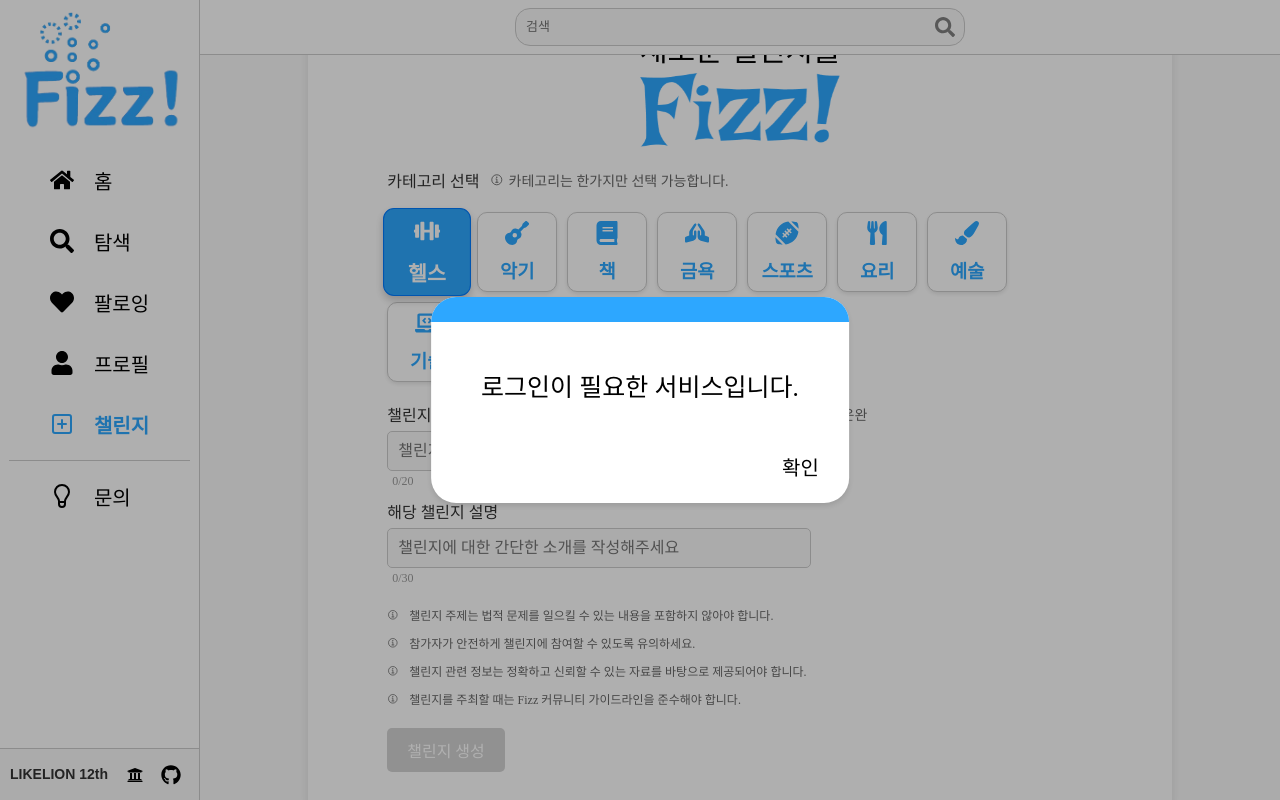
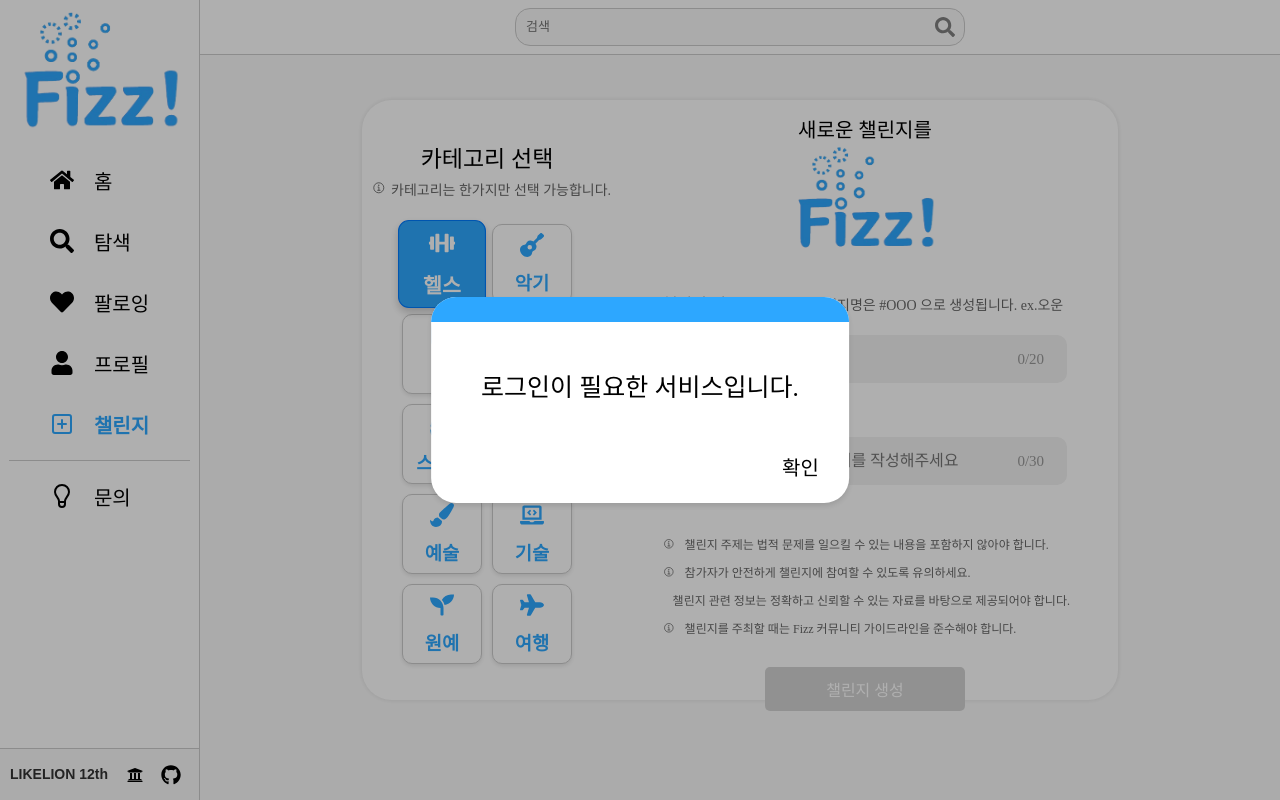
Before and after one commit to Fizz-challenge/Fizz_front, a React (Vite) app: page /new-challenge in a window 1280 px wide. Built offline with nearby package versions, Linux system fonts and the light colour scheme; a web font is replaced by a local one.

Commit message:
[fix] new challenge 스타일 변경

```diff
--- a/src/Page/NewChallengePage/NewChallengePage.css
+++ b/src/Page/NewChallengePage/NewChallengePage.css
@@ -1,7 +1,4 @@
 .new-challenge-page {
-  display: flex;
-  justify-content: center;
-  align-items: center;
   height: 100vh;
   background-color: #f9f9f9;
   font-family: 'Pretendard-Regular';
@@ -9,19 +6,37 @@
 }
 
 .new-challenge-container {
+  position: absolute;
   background-color: white;
+  border-radius: 30px;
+  box-shadow: 0 0 5px rgba(0, 0, 0, 0.1);
+  width: 70%;
+  height: 600px;
+  /* min-width: 700px; */
+  left: calc(15%);
+  top: calc(50% - 300px);
+}
+
+.new-challenge-left {
+  position: absolute;
+  width: 250px;
+  height: 100%;
   padding: 40px;
-  border-radius: 10px;
-  box-shadow: 0 0 10px rgba(14, 11, 11, 0.1);
-  width: 80%;
-  min-width: 700px;
-  display: flex;
-  flex-direction: column;
-  align-items: center;
+  /* background-color: red; */
+}
+
+.new-challenge-right {
+  position: absolute;
+  width: calc(100% - 250px);
+  height: 100%;
+  right: 0;
+  /* background-color: blue; */
 }
 
 .new-challenge-text {
-  font-size: 30px;
+  font-size: 20px;
+  text-align: center;
+  margin-top: 15px;
   font-family: "NanumSquareNeoBD";
   transform: scale(1);
   animation: scaleText 0.6s ease-in-out forwards;
@@ -47,87 +62,100 @@
 
 
 .new-challenge-container form {
-  width: 90%;
-  max-width: 1200px;
+  position: absolute;
+  left: 10%;
+  margin-top: 20px;
+  width: 80%;
+  height: 300px;
+  /* max-width: 1200px; */
+  /* background-color: red; */
 }
+
 .new-challenge-container img {
   display: block;
   margin: 0 auto 20px;
-  width: 200px;
-  cursor: pointer;;
+  width: 150px;
+  cursor: pointer;
 }
 
-.challenge-form {
+/* .challenge-form {
+  position: absolute;
   width: 100%;
-}
+} */
 
 .challenge-form label {
-  display: flex;
-  align-items: center;
+  /* display: flex; */
+  /* align-items: center; */
   font-size: 16px;
   font-weight: 500;
   color: #333;
-  margin-bottom: 5px;
+  /* margin-top: 30px; */
+}
+
+.category-title {
+  text-align: center;
+}
+
+.form-plus2 {
+  position: absolute;
+  left: 0px;
+  display: block;
 }
 
 .form-plus {
   font-size: 14px;
   color: #666;
   margin-left: 10px;
-  display: flex;
-  align-items: center;
 }
 
 .form-plus svg {
   margin-right: 5px;
 }
 
-.challenge-form input,
-.challenge-date-input,
+/* .input-wrapper {
+  height: 60px;
+  background-color: red;
+} */
+
+.challenge-input,
 .challenge-form-description {
   font-family: inherit;
   font-size: inherit;
   outline: none;
-  background-color: #f9f9f9;
-  border: 1px solid #ccc;
-  padding: 10px;
-  border-radius: 5px;
+  background-color: #f1f1f1;
+  border: none;
+  padding: 15px;
+  border-radius: 10px;
   font-size: 16px;
-  margin-bottom: 18px;
   word-wrap: break-word;
   width: 100%;
+  margin-bottom: 30px;
   box-sizing: border-box;
   transition: transform 0.3s ease, border 0.3s ease;
 }
 
-.challenge-form input:focus,
-.challenge-date-input:focus,
+.challenge-input:focus,
 .challenge-form-description:focus {
-  border: 3px solid #2DA7FF;
-  padding: 8px;
+  outline: 3px solid #2DA7FF;
+  /* padding: 12.5px; */
   animation: border-focus 0.3s forwards;
 }
 
 @keyframes border-focus {
   0% {
-    border: 3px solid transparent;
+    outline: 3px solid transparent;
   }
   100% {
-    border: 3px solid #2DA7FF;
+    outline: 3px solid #2DA7FF;
   }
-}
-
-.input-wrapper {
-  position: relative;
-  margin-bottom: 10px;
 }
 
 .char-count {
   position: absolute;
-  bottom: 0px;
-  left: 5px;
-  font-size: 12px;
+  font-size: 15px;
   color: #999;
+  margin-left: -50px;
+  margin-top: 16px;
 }
 
 .category-selection {
@@ -135,7 +163,7 @@
   flex-wrap: wrap;
   gap: 10px;
   margin-bottom: 20px;
-  margin-top: 20px;
+  margin-top: 50px;
 }
 
 .category-card {
@@ -191,6 +219,8 @@
   border-radius: 5px;
   font-size: 16px;
   cursor: pointer;
+  width: 200px;
+  margin: 20px auto;
   transition: background-color 0.3s ease;
   font-family: 'Pretendard-Regular';
 }
--- a/src/Page/NewChallengePage/NewChallengePage.jsx
+++ b/src/Page/NewChallengePage/NewChallengePage.jsx
@@ -1,25 +1,24 @@
-import React, { useState, useEffect, useRef } from 'react';
-import { useNavigate } from 'react-router-dom';
-import axios from 'axios';
-import './NewChallengePage.css';
-import '../NewPostPage/NewPost.css';
+import React, { useState, useEffect, useRef } from "react";
+import { useNavigate } from "react-router-dom";
+import axios from "axios";
+import "./NewChallengePage.css";
+import "../NewPostPage/NewPost.css";
 import { IoInformationCircleOutline } from "react-icons/io5";
-import FizzLogo from '../../assets/Fizz.png';
-import { categories } from './categoriesData';
-import NoticePopup from '../../Components/NoticePopup.jsx';
+import { categories } from "./categoriesData.jsx";
+import NoticePopup from "../../Components/NoticePopup.jsx";
 
 const NewChallengePage = () => {
-  const [title, setTitle] = useState('');
-  const [description, setDescription] = useState('');
+	const [title, setTitle] = useState("");
+	const [description, setDescription] = useState("");
 	const [titleCharCount, setTitleCharCount] = useState(0);
 	const [descriptionCharCount, setDescriptionCharCount] = useState(0);
 	const [selectedCategory, setSelectedCategory] = useState(categories[0].id);
 	const [animateText, setAnimateText] = useState(false);
 	const [isPopupVisible, setIsPopupVisible] = useState(false);
-  const [popupMessage, setPopupMessage] = useState('');
+	const [popupMessage, setPopupMessage] = useState("");
 	const fizzLogoRef = useRef(null);
 
-  const token = localStorage.getItem('accessToken');
+	const token = localStorage.getItem("accessToken");
 	const navigate = useNavigate();
 
 	useEffect(() => {
@@ -31,7 +30,7 @@ const NewChallengePage = () => {
 	}, [token]);
 
 	const handleTitleChange = (event) => {
-    const value = event.target.value.replace(/#/g, '');
+		const value = event.target.value.replace(/#/g, "");
 		setTitle(value.substring(0, 20));
 		setTitleCharCount(value.length > 20 ? 20 : value.length);
 	};
@@ -57,18 +56,22 @@ const NewChallengePage = () => {
 		};
 
 		try {
-      const response = await axios.post('https://gunwoo.store/api/challenge', challengeData, {
+			const response = await axios.post(
+				"https://gunwoo.store/api/challenge",
+				challengeData,
+				{
 					headers: {
 						Authorization: `Bearer ${token}`,
-          'Content-Type': 'application/json',
+						"Content-Type": "application/json",
 					},
-      });
+				}
+			);
 
-      console.log('Challenge Created:', response.data);
+			console.log("Challenge Created:", response.data);
 			setPopupMessage("챌린지 생성에 성공하였습니다");
 			setIsPopupVisible(true);
 		} catch (error) {
-      console.error('Error creating challenge:', error);
+			console.error("Error creating challenge:", error);
 			setPopupMessage("챌린지 생성에 실패했습니다. 다시 시도해주세요.");
 			setIsPopupVisible(true);
 		}
@@ -76,36 +79,58 @@ const NewChallengePage = () => {
 
 	const handleAnimationEnd = () => {
 		if (fizzLogoRef.current) {
-      fizzLogoRef.current.classList.add('scale-fizz');
+			fizzLogoRef.current.classList.add("scale-fizz");
 		}
 	};
 
 	return (
 		<div className="new-challenge-page">
 			<div className="new-challenge-container">
-        <p className={`new-challenge-text ${animateText ? 'animate' : ''}`} onAnimationEnd={handleAnimationEnd}>새로운 챌린지를</p>
-        <img ref={fizzLogoRef} src={FizzLogo} alt="Fizz Logo" />
-        <form onSubmit={handleSubmit}>
-          <div className="challenge-form">
+				<div className="new-challenge-left">
 					<label>
-              카테고리 선택
-              <span className='form-plus'><IoInformationCircleOutline />카테고리는 한가지만 선택 가능합니다.</span>
+						<div className="category-title">카테고리 선택</div>
+						<span className="form-plus form-plus2">
+							<IoInformationCircleOutline />
+							카테고리는 한가지만 선택 가능합니다.
+						</span>
 					</label>
 					<div className="category-selection">
 						{categories.map((category) => (
 							<div
 								key={category.id}
-                  className={`category-card ${selectedCategory === category.id ? 'selected' : ''}`}
+								className={`category-card ${
+									selectedCategory === category.id
+										? "selected"
+										: ""
+								}`}
 								onClick={() => handleCategoryClick(category.id)}
 							>
-                  <div className="category-icon">{category.icon}</div>
+								<div className="category-icon">
+									{category.icon}
+								</div>
 								<h3>{category.name}</h3>
 							</div>
 						))}
 					</div>
+				</div>
+				<div className="new-challenge-right">
+					<p
+						className={`new-challenge-text ${
+							animateText ? "animate" : ""
+						}`}
+						onAnimationEnd={handleAnimationEnd}
+					>
+						새로운 챌린지를
+					</p>
+					<img ref={fizzLogoRef} src="../img/logo.png" alt="Fizz Logo" />
+					<form onSubmit={handleSubmit}>
 						<label>
 							챌린지 제목
-              <span className='form-plus'><IoInformationCircleOutline />작성한 챌린지명은 #OOO 으로 생성됩니다. ex.오운완 → #오운완</span>
+							<span className="form-plus">
+								<IoInformationCircleOutline />
+								작성한 챌린지명은 #OOO 으로 생성됩니다.
+								ex.오운완 → #오운완
+							</span>
 						</label>
 						<div className="input-wrapper">
 							<input
@@ -114,10 +139,11 @@ const NewChallengePage = () => {
 								value={title}
 								onChange={handleTitleChange}
 								className="challenge-input"
-                placeholder='챌린지명을 작성해주세요'
-                style={{ width: '50%' }}
+								placeholder="챌린지명을 작성해주세요"
 							/>
-              <span className="char-count">{titleCharCount}/20</span>
+							<span className="char-count">
+								{titleCharCount}/20
+							</span>
 						</div>
 						<label>해당 챌린지 설명</label>
 						<div className="input-wrapper">
@@ -125,45 +151,63 @@ const NewChallengePage = () => {
 								id="description"
 								value={description}
 								onChange={handleDescriptionChange}
-                className='challenge-form-description'
-                placeholder='챌린지에 대한 간단한 소개를 작성해주세요'
-                style={{ width: '60%' }}
+								className="challenge-form-description"
+								placeholder="챌린지에 대한 간단한 소개를 작성해주세요"
 							/>
-              <span className="char-count">{descriptionCharCount}/30</span>
-            </div>
+							<span className="char-count">
+								{descriptionCharCount}/30
+							</span>
 						</div>
 						<div className="upload-info">
 							<div>
 								<IoInformationCircleOutline />
-              <span>챌린지 주제는 법적 문제를 일으킬 수 있는 내용을 포함하지 않아야 합니다.</span>
+								<span>
+									챌린지 주제는 법적 문제를 일으킬 수 있는
+									내용을 포함하지 않아야 합니다.
+								</span>
 							</div>
 							<div>
 								<IoInformationCircleOutline />
-              <span>참가자가 안전하게 챌린지에 참여할 수 있도록 유의하세요.</span>
+								<span>
+									참가자가 안전하게 챌린지에 참여할 수 있도록
+									유의하세요.
+								</span>
 							</div>
 							<div>
 								<IoInformationCircleOutline />
-              <span>챌린지 관련 정보는 정확하고 신뢰할 수 있는 자료를 바탕으로 제공되어야 합니다.</span>
+								<span>
+									챌린지 관련 정보는 정확하고 신뢰할 수 있는
+									자료를 바탕으로 제공되어야 합니다.
+								</span>
 							</div>
 							<div>
 								<IoInformationCircleOutline />
-              <span>챌린지를 주최할 때는 Fizz 커뮤니티 가이드라인을 준수해야 합니다.</span>
-            </div>
+								<span>
+									챌린지를 주최할 때는 Fizz 커뮤니티
+									가이드라인을 준수해야 합니다.
+								</span>
 							</div>
 							<button
-            type="submit"
-            className={`create-challenge-button ${!title || !description ? 'disabled' : ''}`}
+								className={`create-challenge-button ${
+									!title || !description ? "disabled" : ""
+								}`}
 								disabled={!title || !description}
 							>
 								챌린지 생성
 							</button>
+						</div>
 					</form>
+				</div>
 			</div>
 			{isPopupVisible && (
 				<NoticePopup
 					setIsPopupVisible={setIsPopupVisible}
 					popupStatus={[popupMessage, "#2DA7FF"]}
-          buttonStatus={{ msg: "확인", action: () => navigate(token ? `/challenge/${title}` : '/login') }}
+					buttonStatus={{
+						msg: "확인",
+						action: () =>
+							navigate(token ? `/challenge/${title}` : "/login"),
+					}}
 				/>
 			)}
 		</div>
```
Lines whose indentation alone changed are shown as unchanged.
